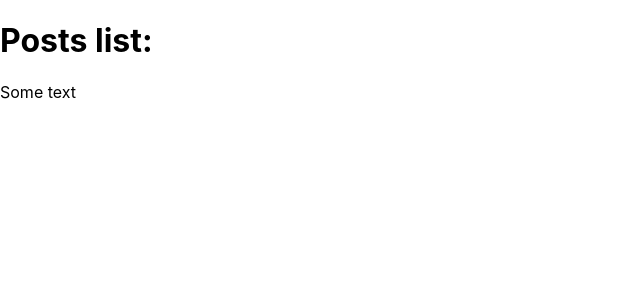
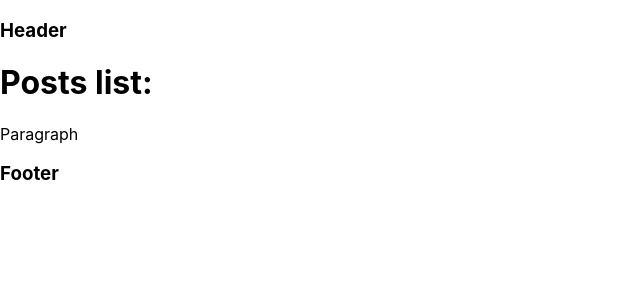
Before and after one commit to jjshko10/nextjs-course, a Next.js app in the folder next-js/: page /posts in a window 1280 px wide. Shown: the top 300 px of the page, without its empty margins (0-640 px from the left). Built offline with nearby package versions, Linux system fonts and the light colour scheme.

Commit message:
header, footer, layout

```diff
--- /dev/null
+++ b/next-js/components/Footer.js
@@ -0,0 +1,7 @@
+import { Heading } from "./Heading";
+
+export const Footer = () => (
+  <footer>
+    <Heading tag='h3' text='Footer' />
+  </footer>
+);
--- /dev/null
+++ b/next-js/components/Header.js
@@ -0,0 +1,7 @@
+import { Heading } from "./Heading";
+
+export const Header = () => (
+  <header>
+    <Heading tag='h3' text='Header' />
+  </header>
+);
--- /dev/null
+++ b/next-js/components/Heading.js
@@ -0,0 +1,4 @@
+export const Heading = ({ tag, text }) => {
+  const Tag = tag || 'h1';
+  return <Tag>{text}</Tag>
+};
--- /dev/null
+++ b/next-js/components/Layout.js
@@ -0,0 +1,12 @@
+import { Footer } from "./Footer";
+import { Header } from "./Header";
+
+const Layout = ({ children }) => (
+  <>
+    <Header />
+    {children}
+    <Footer />
+  </>
+);
+
+export default Layout;
--- a/next-js/pages/404.js
+++ b/next-js/pages/404.js
@@ -1,7 +1,9 @@
+import { Heading } from "../components/Heading";
+
 const Error = () => (
     <>
-      <h1>404</h1>
-      <p>Something wrong</p>
+      <Heading text='404' />
+      <Heading tag='p' text='Something wrong' />
     </>
   );
 
--- a/next-js/pages/_app.js
+++ b/next-js/pages/_app.js
@@ -1,7 +1,10 @@
+import Layout from '../components/Layout';
 import '../styles/globals.css';
 
 const MyApp = ({ Component, pageProps }) => (
-  <Component {...pageProps} />
+  <Layout>
+    <Component {...pageProps} />
+  </Layout>
 );
 
 export default MyApp;
--- a/next-js/pages/contacts/contact.js
+++ b/next-js/pages/contacts/contact.js
@@ -1,5 +1,7 @@
+import { Heading } from "../../components/Heading";
+
 const Contact = () => (
-    <h1>Jack</h1>
+    <Heading text='Jack' />
   )
 
-  export default Contact;
+export default Contact;
--- a/next-js/pages/contacts/index.js
+++ b/next-js/pages/contacts/index.js
@@ -1,6 +1,8 @@
+import { Heading } from "../../components/Heading";
+
 const Contacts = () => (
     <>
-      <h1>Contacts list:</h1>
+      <Heading text='Contacts list:' />
     </>
   );
 
--- a/next-js/pages/index.js
+++ b/next-js/pages/index.js
@@ -1,5 +1,7 @@
+import { Heading } from "../components/Heading";
+
 const Home = () => (
-  <h1>Hello</h1>
+  <Heading text='Hello' />
 )
 
 export default Home;
--- a/next-js/pages/posts.js
+++ b/next-js/pages/posts.js
@@ -1,7 +1,9 @@
+import { Heading } from "../components/Heading";
+
 const Posts = () => (
   <>
-    <h1>Posts list:</h1>
-    <p>Some text</p>
+    <Heading text='Posts list:' />
+    <Heading tag='p' text='Paragraph' />
   </>
 );
 
```
